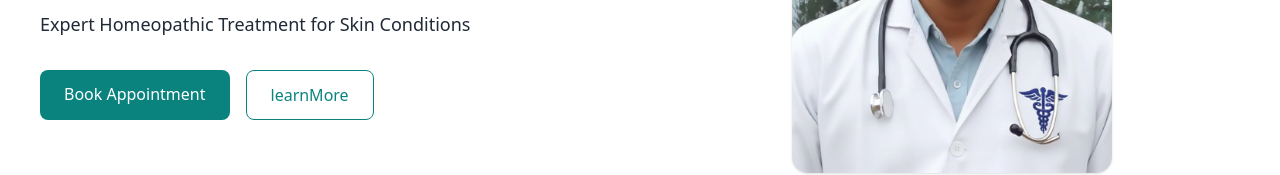
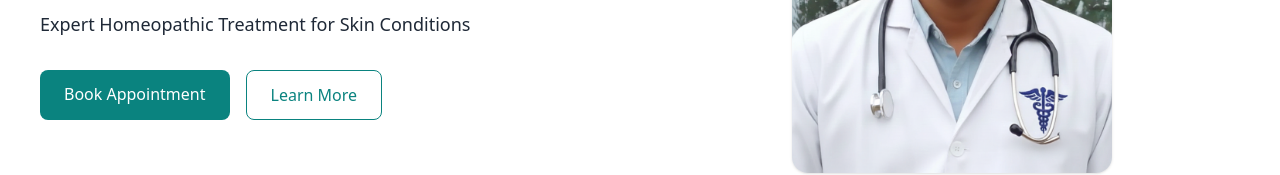
Before and after one commit to varuningle01/sanjeevani-homeclinic, a React app: page / in a window 1280 px wide. Shown: the part 400-575 px from the top of the page. Built offline with nearby package versions, Linux system fonts and the light colour scheme; the HTML template or start-up script is replaced by a standard one.

Commit message:
Resolved Text issue

```diff
--- a/src/pages/HomePage.tsx
+++ b/src/pages/HomePage.tsx
@@ -48,7 +48,7 @@ function HomePage() {
                 to="/about"
                 className="border border-primary text-primary px-6 py-3 rounded-lg hover:bg-primary/10 transition"
               >
-                {t("learnMore")}
+                {t("hero.learnMore")}
               </Link>
             </div>
           </div>
```
